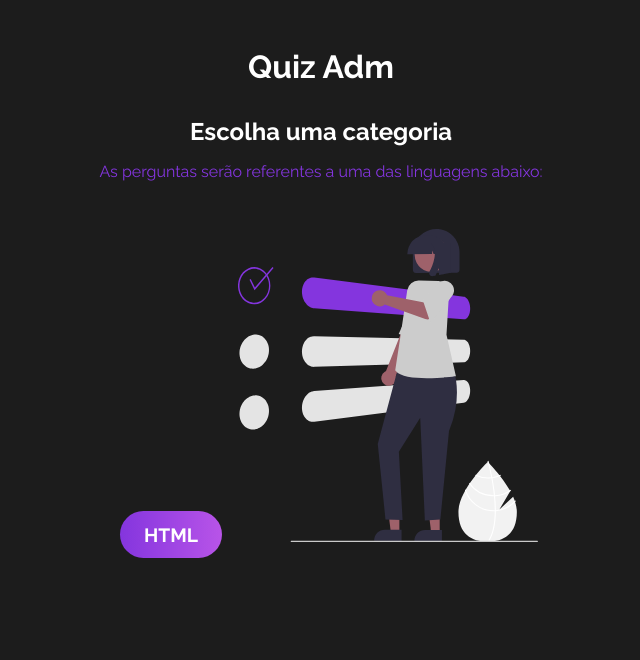
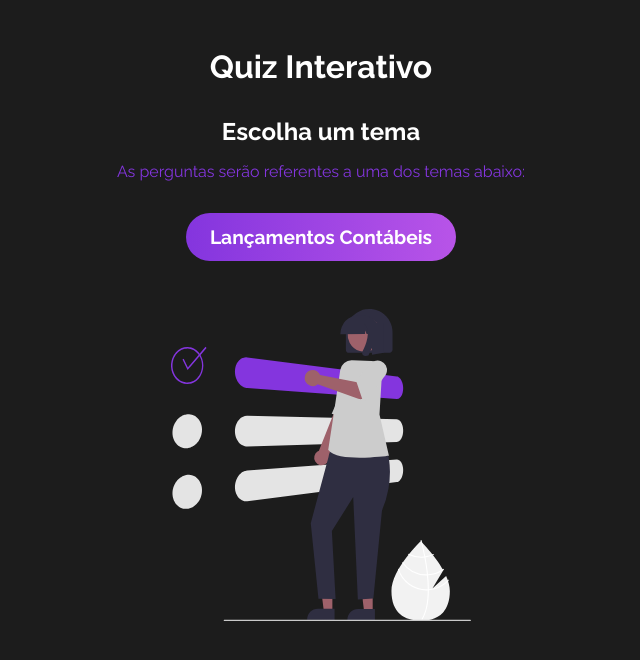
Before and after one commit to UarliBS/quiz_adm, a React (Vite) app: page / in a window 1280 px wide. Both pictures are taken after a click on the button "Iniciar". Shown: the top 660 px of the page, without its empty margins (319-959 px from the left). Built offline with nearby package versions, Linux system fonts and the light colour scheme.

Commit message:
Att do projeto

```diff
--- a/src/App.jsx
+++ b/src/App.jsx
@@ -14,7 +14,7 @@ function App() {
 
   return (
     <div className="App">
-      <h1>Quiz Adm</h1>
+      <h1>Quiz Interativo</h1>
       {quizState.gameStage === "Start" && <Welcome />}
       {quizState.gameStage === "Category" && <PickCategory />}
       {quizState.gameStage === "Playing" && <Question />}
--- a/src/components/PickCategory.jsx
+++ b/src/components/PickCategory.jsx
@@ -17,8 +17,8 @@ const PickCategory = () => {
 
   return (
     <div id="category">
-      <h2>Escolha uma categoria</h2>
-      <p>As perguntas serão referentes a uma das linguagens abaixo:</p>
+      <h2>Escolha um tema</h2>
+      <p>As perguntas serão referentes a uma dos temas abaixo:</p>
       {quizState.questions.map((question) => (
         <button
           onClick={() => chooseCategoryAndReorderQuestions(question.category)}
--- a/src/components/Question.jsx
+++ b/src/components/Question.jsx
@@ -42,13 +42,19 @@ const Question = () => {
           <button onClick={() => dispatch({ type: "CHANGE_QUESTION" })}>
             Continuar
           </button>
-          <>
-            {currentQuestion.justification && (
-              <button onClick={() => dispatch({ type: "SHOW_JUSTIFICATION" })}>
-                Justificativa
-              </button>
-            )}
-          </>
+
+          {currentQuestion.justification && (
+            <button onClick={() => dispatch({ type: "SHOW_JUSTIFICATION" })}>
+              Mostrar Justificativa
+            </button>
+          )}
+
+          {quizState.answerSelected && quizState.justification === "justification" && (
+            <div className="justification">
+              <h3>Justificativa:</h3> <br></br>
+              <p>{currentQuestion.justification}</p>
+            </div>
+          )}
         </div>
       )}
     </div>
--- a/src/context/quiz.jsx
+++ b/src/context/quiz.jsx
@@ -9,7 +9,7 @@ const initialState = {
   currentQuestion: 0,
   answerSelected: false,
   score: 0,
-  justification: true,
+  justification: false,
   optionToHide: null,
 };
 
--- a/src/data/questions_complete.js
+++ b/src/data/questions_complete.js
@@ -1,12 +1,11 @@
 const data = [
   {
-    category: "HTML",
+    category: "Lançamentos Contábeis",
     questions: [
       {
         question: "A Demonstração do Resultado do Exercício (DRE) é uma das demonstrações financeiras mais cruciais para investidores, analistas e gestores, pois oferece uma visão detalhada do desempenho operacional de uma empresa durante um período específico. Qual das seguintes opções representa corretamente o cálculo do lucro líquido na DRE?",
         options: ["Receitas - Despesas Operacionais - Impostos = Lucro Líquido", "Receitas + Despesas Operacionais + Impostos = Lucro Líquido", "Receitas - Despesas Totais - Impostos = Lucro Líquido", "Receitas + Despesas Totais - Impostos = Lucro Líquido"],
         answer: "Receitas - Despesas Operacionais - Impostos = Lucro Líquido",
-        tip: "É uma tag de uma letra apenas",
         justification: "A Demonstração do Resultado do Exercício (DRE) detalha as receitas, despesas e o lucro líquido da empresa durante um período específico. O cálculo do lucro líquido na DRE envolve a subtração das despesas operacionais e dos impostos das receitas.",
       },
       {
@@ -36,13 +35,13 @@ const data = [
       {
         question: "A Demonstração do Resultado do Exercício (DRE) é uma das principais demonstrações financeiras de uma empresa. Ela fornece informações detalhadas sobre o desempenho financeiro ao longo de um período específico. Qual das seguintes afirmações sobre a DRE está correta?",
         options: ["A DRE mostra o valor total dos ativos da empresa.", "A DRE apresenta informações sobre a variação no caixa disponível da empresa.", "A DRE destaca as atividades de financiamento da empresa.", "A DRE detalha as receitas, despesas e o lucro líquido da empresa durante um período específico."],
-        answer: "A DRE detalha as receitas, despesas e o lucro líquido da empresa durante um período específico",
+        answer: "A DRE detalha as receitas, despesas e o lucro líquido da empresa durante um período específico.",
         justification:"A Demonstração do Resultado do Exercício (DRE) detalha as receitas, despesas e o lucro líquido da empresa durante um período específico, sendo o cálculo do lucro líquido feito subtraindo as despesas operacionais e os impostos das receitas.",
       },
       {
         question: ": A Demonstração do Fluxo de Caixa (DFC) é uma ferramenta vital para entender como uma empresa gera e utiliza seu caixa ao longo do tempo. Qual das seguintes atividades normalmente é classificada como 'Atividade de Investimento' na DFC?",
         options: ["Pagamento de salários aos funcionários.", "Compra de ações de outras empresas.", "Pagamento de juros sobre empréstimos.", "Recebimento de pagamento de clientes."],
-        answer: "Compra de ações de outras empresas",
+        answer: "Compra de ações de outras empresas.",
         justification: "A seção 'Atividades de Investimento' na Demonstração do Fluxo de Caixa (DFC) abrange as transações relacionadas à compra e venda de ativos de longo prazo, como ações de outras empresas, refletindo investimentos de capital.",
       },
       {
@@ -60,7 +59,7 @@ const data = [
       {
         question: "A Demonstração do Fluxo de Caixa (DFC) é dividida em três seções principais: 'Atividades Operacionais', 'Atividades de Investimento', e 'Atividades de Financiamento'. Qual dessas seções reflete principalmente as transações relacionadas à captação e pagamento de recursos financeiros?",
         options: ["Atividades Operacionais.", "Atividades de Investimento.", "Atividades de Financiamento.", "Atividades de Risco."],
-        answer: "Atividades de Financiamento",
+        answer: "Atividades de Financiamento.",
         justification: "A seção 'Atividades de Financiamento' na Demonstração do Fluxo de Caixa (DFC) reflete principalmente as transações relacionadas à captação e pagamento de recursos financeiros, como emissão e recompra de ações e pagamento de dividendos.",
       },
     ],
```
